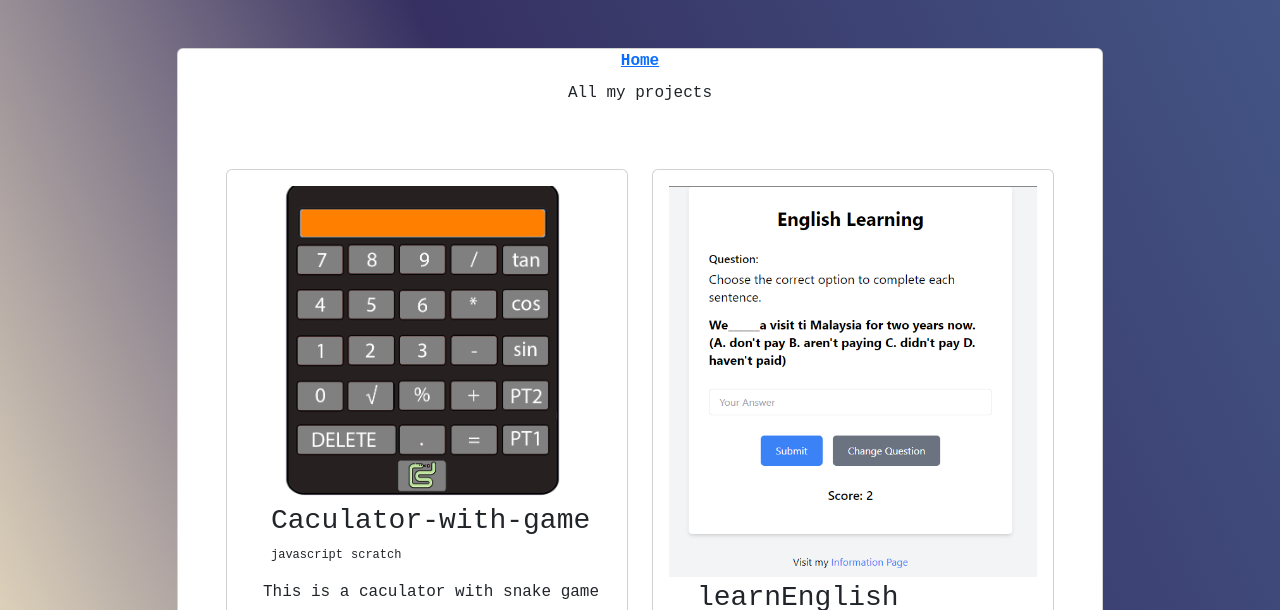
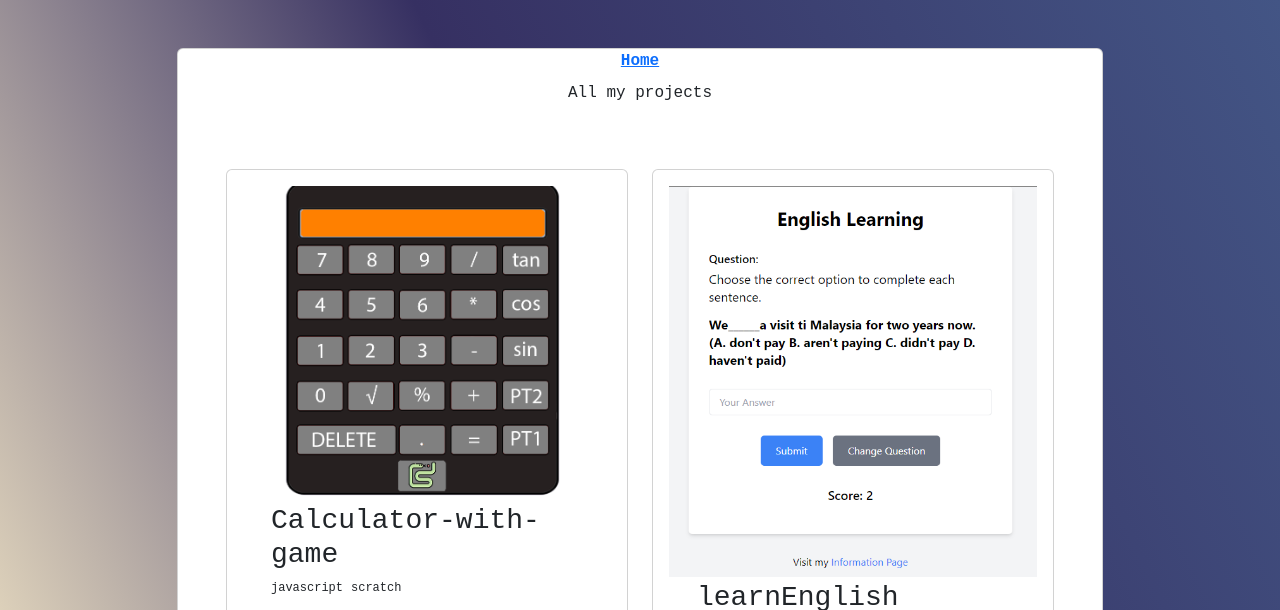
Before and after one commit to nghuca/projects, a plain HTML site: page index.html in a window 1280 px wide. Shown: the top 610 px of the page. Drawn offline with nearby package versions, Linux system fonts and the light colour scheme.

```diff
--- a/index.html
+++ b/index.html
@@ -26,15 +26,15 @@
                             <div class="card mt-3 p-3">
                                 <img src="img/projects/cwg30.png">
                                 <div class="p-1">
-                                    <h3 class="ps-4">Caculator-with-game</h3>
+                                    <h3 class="ps-4">Calculator-with-game</h3>
                                     <div class="_item ps-4 pb-3">
                                         <p1 class="pe-2">javascript</p1>
                                         <p1 class="pe-2">scratch</p1>
                                     </div>
-                                    <p class="ps-3 _txt">This is a caculator with snake game</p>
+                                    <p class="ps-3 _txt">This is a calculator with snake game</p>
                                     <ul class="source_projects">
                                         <li class="pe-2 no-bullet"><a
-                                                href="https://github.com/nghuca/caculator-with-game-3.0"
+                                                href="https://nghuca.github.io/caculator-with-game-3.0/"
                                                 target="_blank"><svg fill="currentColor" viewBox="0 0 16 16"
                                                     xmlns="http://www.w3.org/2000/svg" width="24" height="24"
                                                     color="#000">
```
